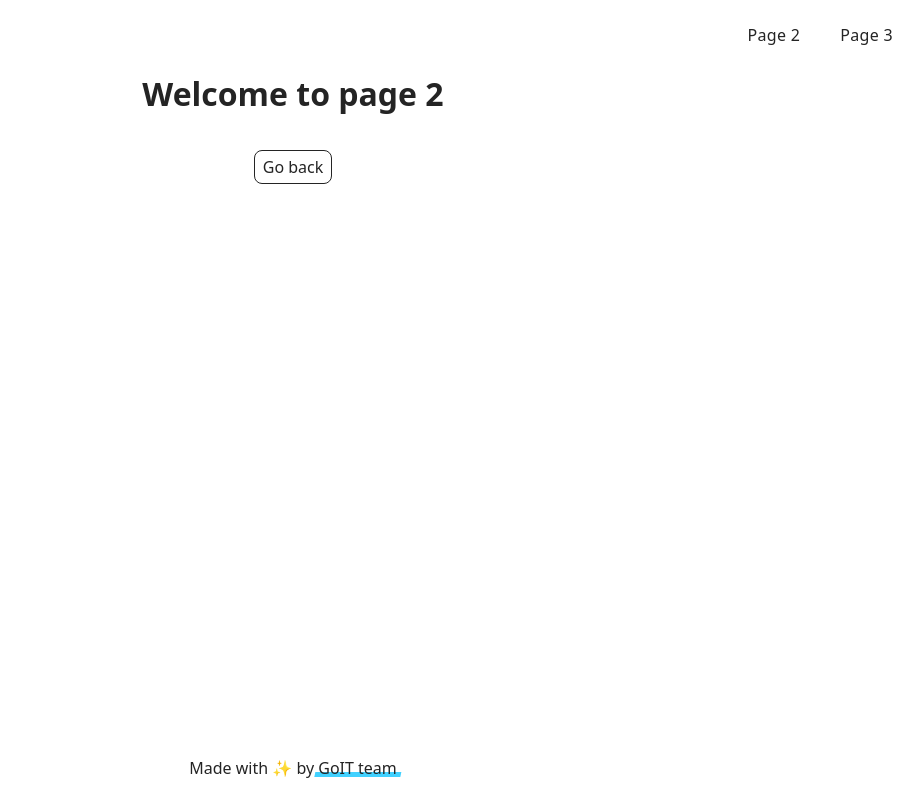
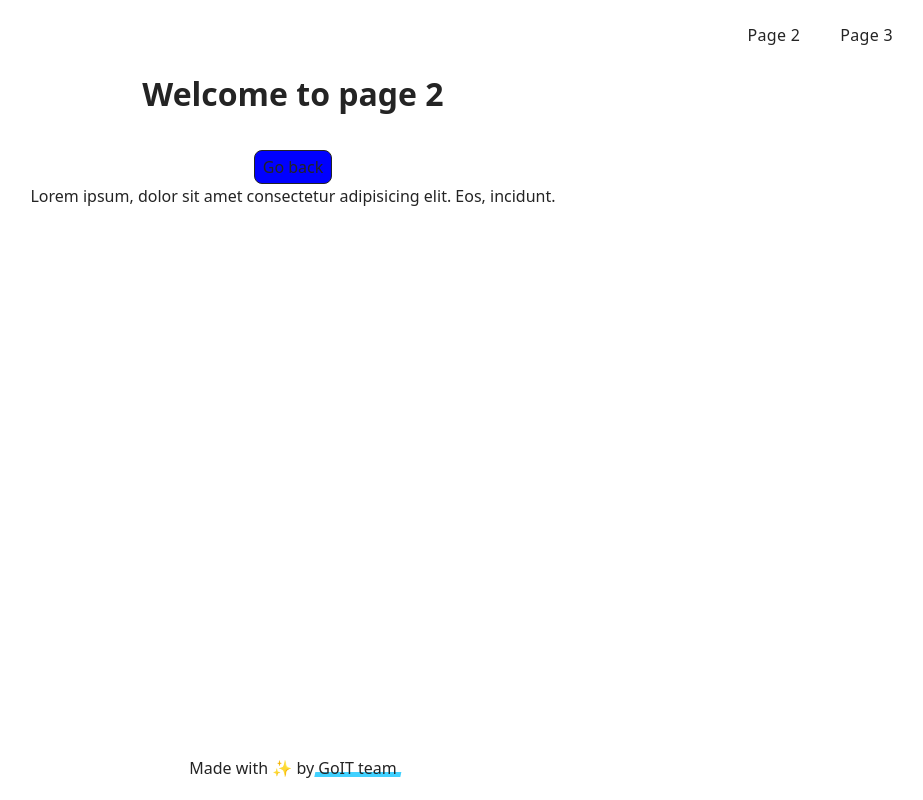
Before and after one commit to DashaLyman/127-team-project, a website built with Vite: page src/page-2.html in a window 1280 px wide. Shown: the whole page, without its empty margins (347-1270 px from the left). Built offline with nearby package versions, Linux system fonts and the light colour scheme.

Commit message:
add back-link

```diff
--- a/src/css/back-link.css
+++ b/src/css/back-link.css
@@ -5,6 +5,7 @@
   margin-top: 32px;
   border: 1px solid;
   border-radius: 8px;
+  background-color: blue;
 }
 .back-link::before {
   content: '';
--- a/src/partials/back-link.html
+++ b/src/partials/back-link.html
@@ -1 +1,2 @@
 <a class="back-link" href="./index.html">Go back</a>
+<p>Lorem ipsum, dolor sit amet consectetur adipisicing elit. Eos, incidunt.</p>
```
